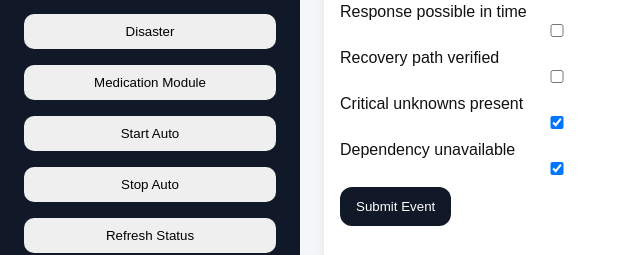
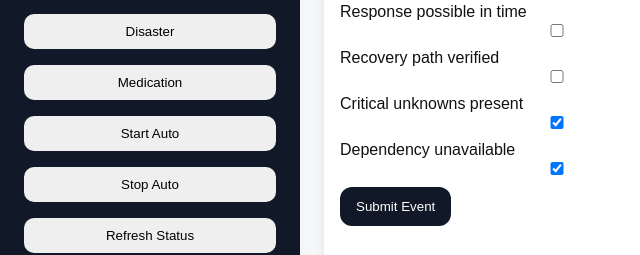
Before and after one commit to intervalstudio-creator/recoverability-constrained-systems, a plain HTML site: page app/index.html in a window 1280 px wide. Shown: the part 273-528 px from the top of the page, 0-640 px from the left. Drawn offline with Linux system fonts and the light colour scheme; no server answers.

Commit message:
Replace Medication Module link with integrated engine button
- Removes external medication_demo.html navigation
- Integrates Medication case directly into main UI
- Uses loadMedicationCase() for in-engine execution
- Aligns pharmacological logic with core decision flow

```diff
--- a/app/index.html
+++ b/app/index.html
@@ -15,7 +15,8 @@
 <button onclick="loadCase('identity')">Identity</button>
 <button onclick="loadCase('finance')">Finance</button>
 <button onclick="loadCase('disaster')">Disaster</button>
-      <button onclick="window.location.href='medication_demo.html'">Medication Module</button>
+
+<button onclick="loadMedicationCase()">Medication</button>
 
 <button onclick="startAuto()">Start Auto</button>
 <button onclick="stopAuto()">Stop Auto</button>
```
Lines whose indentation alone changed are shown as unchanged.
